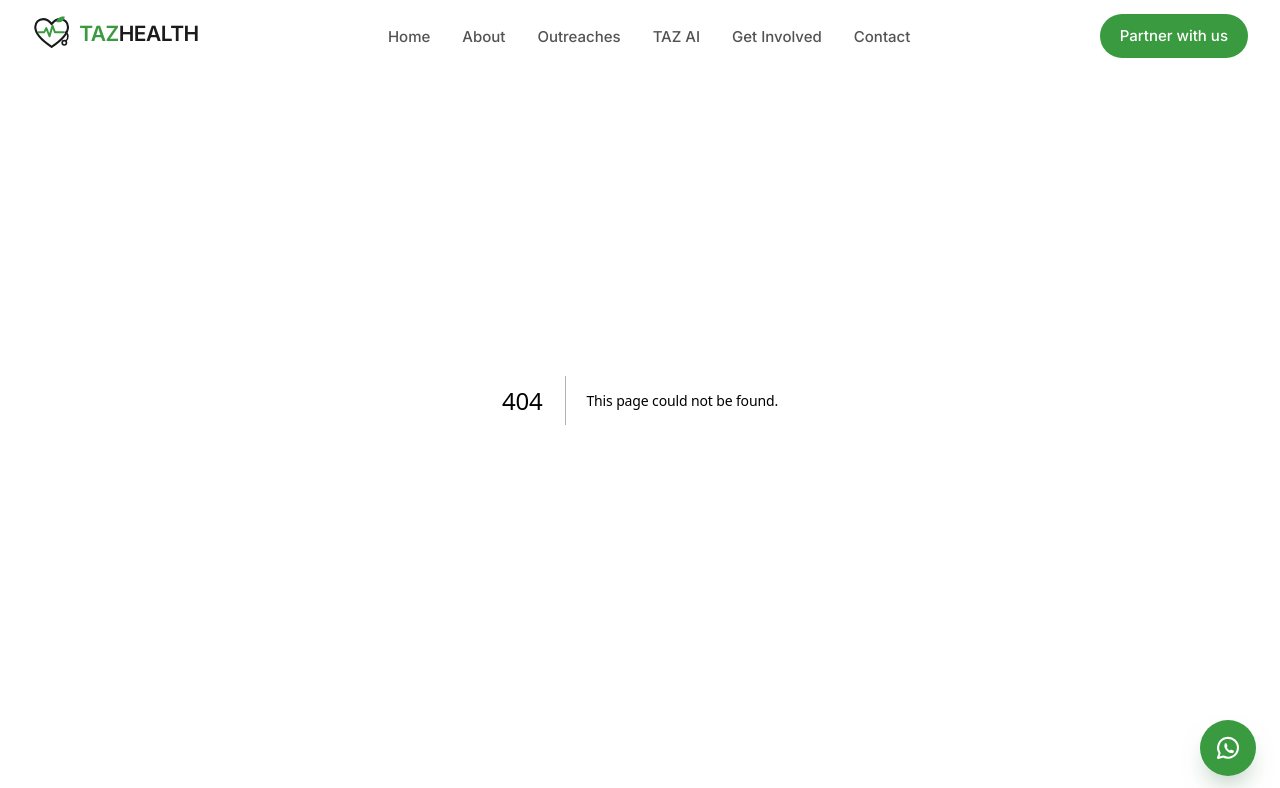
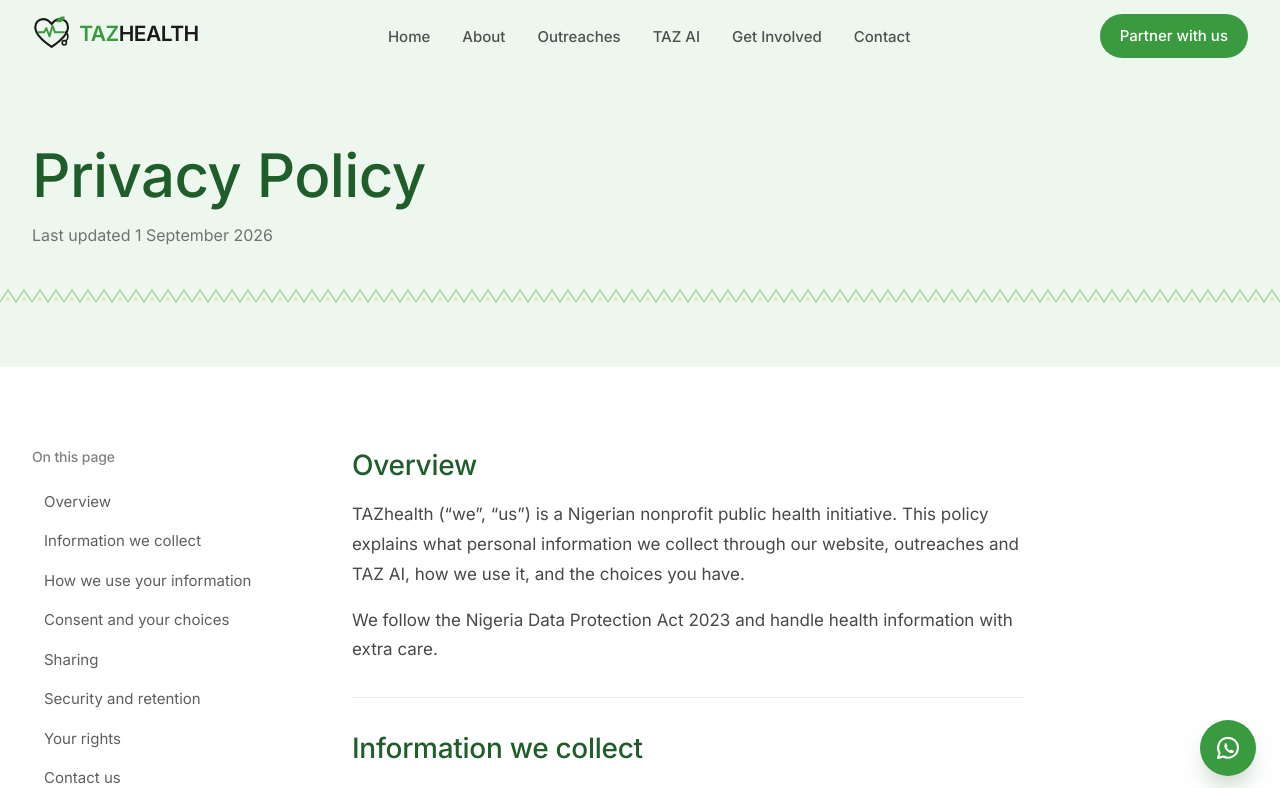
Before and after one commit to tazhealth/tazhealth, a Next.js app: page /privacy in a window 1280 px wide. Before the commit this address had no page. Shown: the top 788 px of the page. Built offline with nearby package versions, Linux system fonts and the light colour scheme.

Commit message:
feat: add Privacy Policy page with dynamic content and animations

```diff
--- /dev/null
+++ b/app/privacy/page.tsx
@@ -0,0 +1,61 @@
+'use client';
+
+import { motion } from 'framer-motion';
+import { privacySections, privacyUpdated } from '@/data/privacy';
+import { EASE } from '@/utils/motion';
+
+export default function Privacy() {
+  return (
+    <>
+      <section className="bg-mint pb-12 pt-28 lg:pb-16 lg:pt-36">
+        <div className="mx-auto max-w-7xl px-5 sm:px-8">
+          <motion.h1
+            className="text-[40px] leading-[1.05] text-forest sm:text-5xl lg:text-6xl"
+            initial={{ opacity: 0, y: 20 }}
+            animate={{ opacity: 1, y: 0 }}
+            transition={{ duration: 0.5, ease: EASE }}>
+
+            Privacy Policy
+          </motion.h1>
+          <p className="mt-4 text-[16px] text-ink/60">Last updated {privacyUpdated}</p>
+        </div>
+        <div className="ankara-band mt-10 h-4 opacity-40" aria-hidden="true" />
+      </section>
+
+      <section className="bg-white py-14 lg:py-20">
+        <div className="mx-auto grid max-w-7xl gap-12 px-5 sm:px-8 lg:grid-cols-[240px_1fr] lg:gap-20">
+          <nav aria-label="On this page" className="lg:sticky lg:top-28 lg:self-start">
+            <h2 className="text-sm font-medium text-ink/55">On this page</h2>
+            <ul className="mt-4 flex flex-wrap gap-2 lg:flex-col lg:gap-0.5">
+              {privacySections.map((s) =>
+              <li key={s.id}>
+                  <a
+                  href={`#${s.id}`}
+                  className="block rounded-full bg-mint px-3 py-1.5 text-sm text-forest transition-colors hover:bg-forest hover:text-white lg:rounded-lg lg:bg-transparent lg:px-3 lg:py-2 lg:text-[15px] lg:text-ink/70 lg:hover:bg-mint lg:hover:text-forest">
+
+                    {s.title}
+                  </a>
+                </li>
+              )}
+            </ul>
+          </nav>
+
+          <article className="max-w-2xl">
+            {privacySections.map((s) =>
+            <section key={s.id} id={s.id} className="scroll-mt-28 border-b border-forest/10 py-8 first:pt-0 last:border-b-0">
+                <h2 className="text-2xl text-forest sm:text-[28px]">{s.title}</h2>
+                <div className="mt-4 space-y-4">
+                  {s.body.map((p, i) =>
+                <p key={i} className="text-[17px] leading-[1.75] text-ink/80">
+                      {p}
+                    </p>
+                )}
+                </div>
+              </section>
+            )}
+          </article>
+        </div>
+      </section>
+    </>);
+
+}
```
